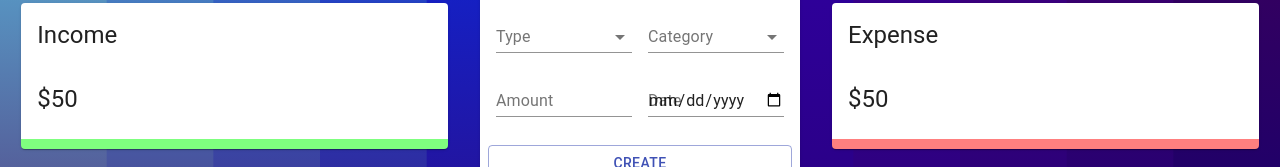
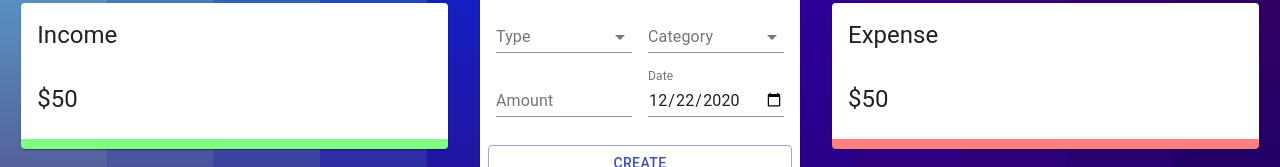
Before and after one commit to Roeck/Trackr, a React (Create React App) app: page / in a window 1280 px wide. Shown: the part 324-491 px from the top of the page. Built offline with nearby package versions, Linux system fonts and the light colour scheme.

Commit message:
added formatDate funcion

```diff
--- /dev/null
+++ b/src/Utils/formatDate.js
@@ -0,0 +1,11 @@
+export default (date) => {
+    const d = new Date(date);
+    let month = `${d.getMonth() + 1}`;
+    let day = `${d.getDate()}`;
+    const year = d.getFullYear();
+
+    if (month.length < 2) { month = `0${month}`; }
+    if (day.length < 2) { day = `0${day}`; }
+
+    return [year, month, day].join('-');
+  };
--- a/src/components/Main/Form/Form.jsx
+++ b/src/components/Main/Form/Form.jsx
@@ -12,14 +12,15 @@
 import { ExpenseTrackerContext} from '../../../context/context'
 import { v4 as uuidv4 } from 'uuid';
 
+import formatDate from '../../../Utils/formatDate';
 import useStyles from './styles';
-import { incomeCategories, expenseCategories } from '../../../constants/categories'
+import { incomeCategories, expenseCategories } from '../../../constants/categories';
 
 const initialState = {
   amount: '',
   category: '',
   type: 'Income',
-  date: new Date()
+  date: formatDate(new Date())
 }
 
 const Form = () => {
@@ -64,7 +65,7 @@
         <TextField type='number' label='Amount' fullWidth value={formData.amount} onChange={(e) => setFormData({ ... formData, amount: e.target.value })} />
       </Grid>
       <Grid item xs={6}>
-        <TextField type='date' label='Date' fullWidth value={formData.date} onChange={(e) => setFormData({ ... formData, date: e.target.value })} />
+        <TextField type='date' label='Date' fullWidth value={formData.date} onChange={(e) => setFormData({ ... formData, date: formatDate(e.target.value)})} />
       </Grid>
       <Button
         className={classes.button}
```
Also changed, not shown: 1 other file (tests, documents, lock files or other folders).
